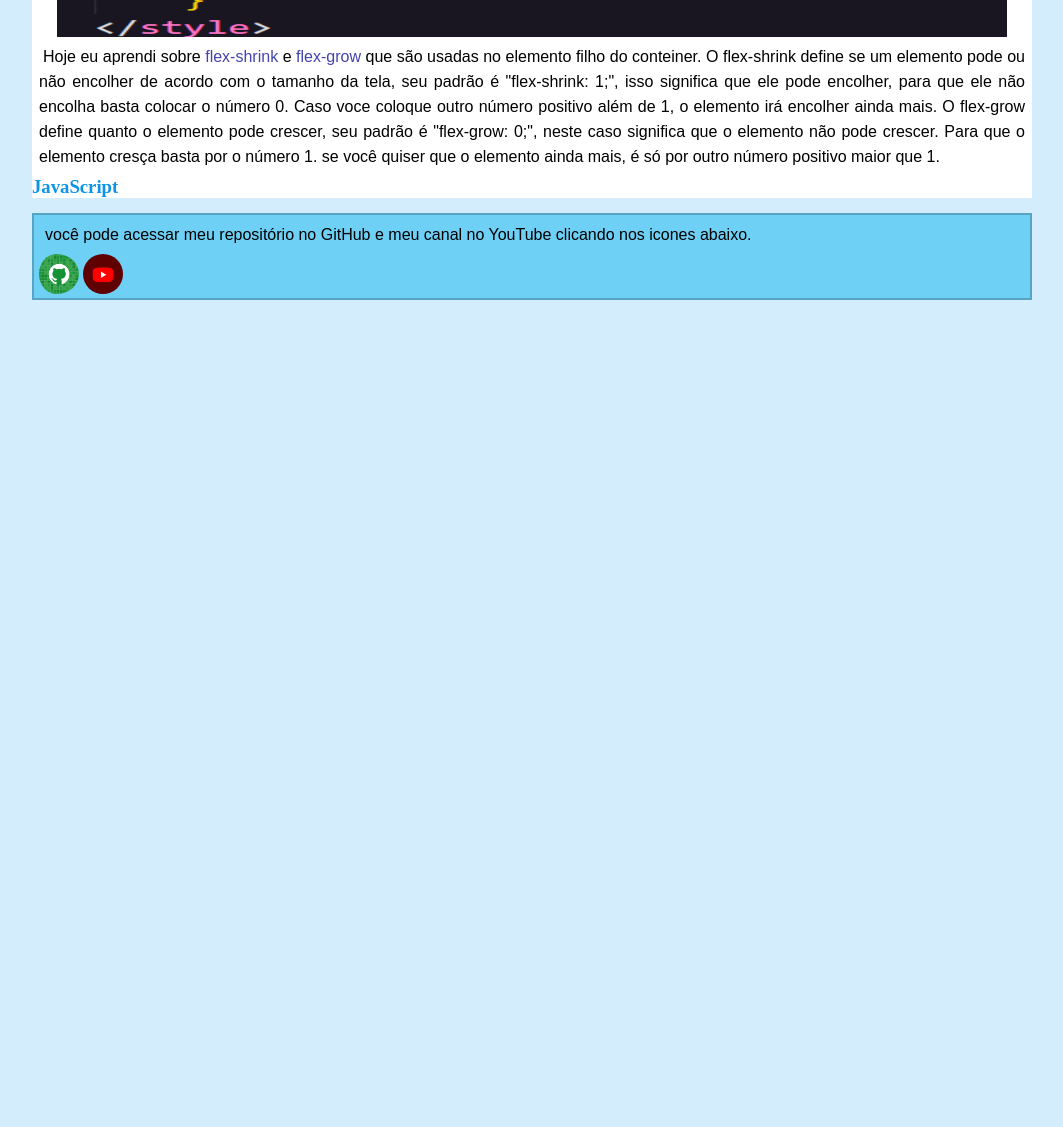
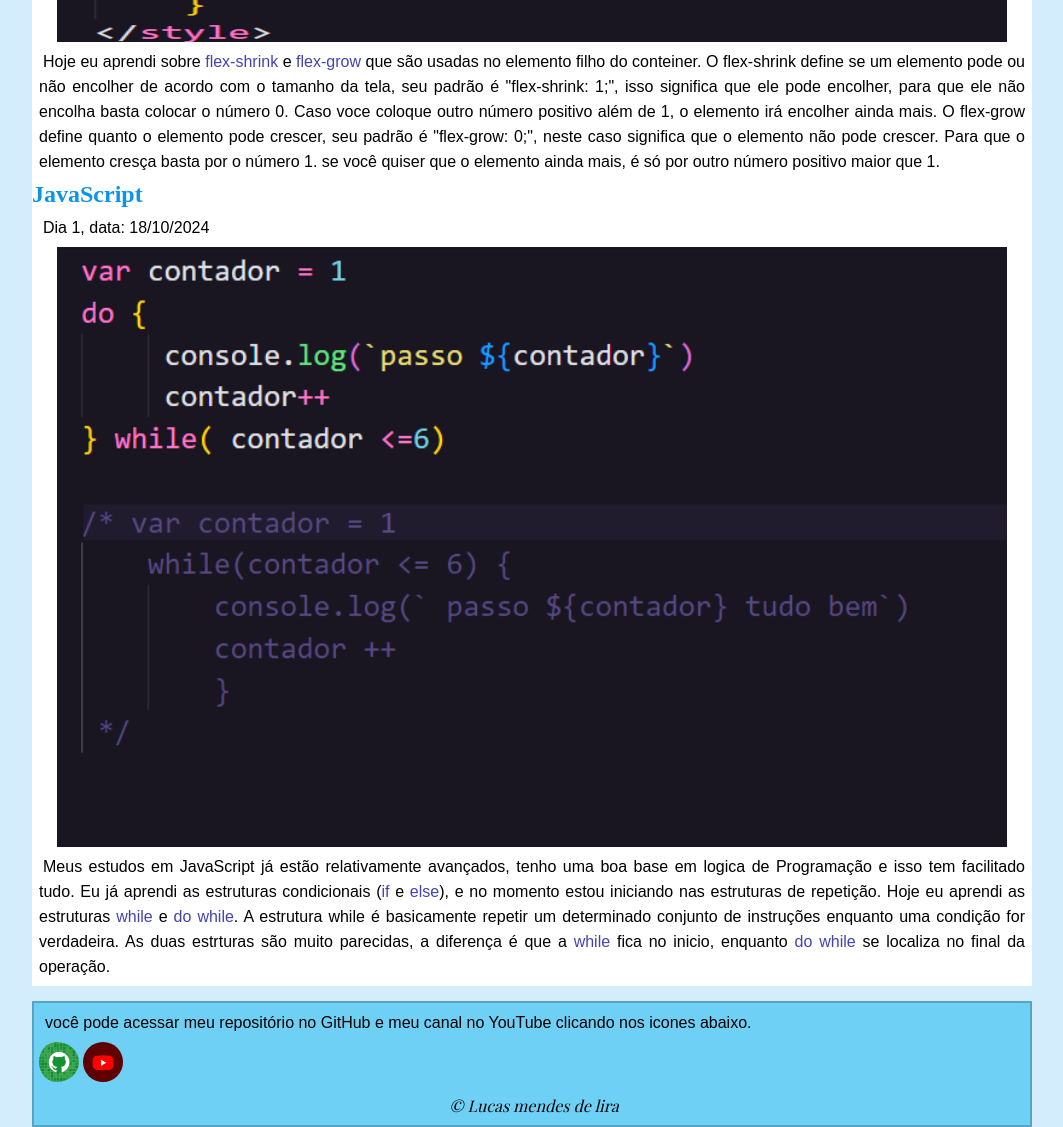
Before and after one commit to LucasLira-dev/LucasBlog, a plain HTML site: page index.html in a window 1280 px wide. Shown: the part 849-1976 px from the top of the page, without its empty margins (108-1171 px from the left). Before the commit the page ends 1149 px from the top, so only its background shows below. Drawn offline with nearby package versions, Linux system fonts and the light colour scheme; a web font is replaced by a local one.

Commit message:
dia 1 javascript

```diff
--- a/estilo/style.css
+++ b/estilo/style.css
@@ -110,7 +110,6 @@
  }
 
  #icon2 {
-
    display: inline-block;
    border-radius: 50%;
    height: 35px;
@@ -123,3 +122,11 @@
    box-shadow: 5px 5px 10px black;
    transition: transform 0.5, border 1s;
  }
+
+ #copy {
+  text-align: center;
+  font-family: "Playfair Display", serif;
+  font-optical-sizing: auto;
+  font-weight: weight;
+  font-style: italic;
+ }
--- a/index.html
+++ b/index.html
@@ -35,8 +35,9 @@
         </section>
 
         <section id="HTML/CSS">
+            <h1> HTML E CSS </h1>
             <article>
-                <h1> HTML E CSS </h1>
+
                 <p> Dia 1, data: 17/10/2024</p>
                <img src="imagens/Captura de tela 2024-10-17 135325.png" alt="imagem sobre flex-grow e shrink">
                <p>
@@ -47,20 +48,29 @@
         </section>
 
         <section id="JavaScript">
+            <h1>
+                JavaScript
+            </h1>
             <article>
-                <h1>
-                    JavaScript
-                </h1>
+               <p>  Dia 1, data: 18/10/2024 </p>
+               <img src="imagens/Captura de tela 2024-10-18 135120.png" alt=" dia 1 JavaScript">
+
+               <p>
+                Meus estudos em JavaScript já estão relativamente avançados, tenho uma boa base em logica de Programação e isso tem facilitado tudo. Eu já aprendi as estruturas condicionais (<span>if </span> e <span> else</span>), e no momento estou iniciando nas estruturas de repetição. Hoje eu aprendi as estruturas <span> while </span> e <span> do while</span>. A estrutura while é basicamente repetir um determinado conjunto de instruções enquanto uma condição for verdadeira. As duas estrturas são muito parecidas, a diferença é que a <span> while </span> fica no inicio, enquanto <span> do while </span> se localiza no final da operação.
+               </p>
             </article>
         </section>
     </main>
 
-    <footer>
+    <footer id="Contato">
         <p> você pode acessar meu repositório no GitHub e meu canal no YouTube clicando nos icones abaixo. </p>
         <a href="https://github.com/LucasLira-dev" target="_blank">
         <img src="imagens/logo-github.jpg" alt="logo do logo-github" id="icon1"> </a>
         <a href="">
         <img src="imagens/logo-youtube.jpg" alt="logo-github" id="icon2"> </a>
+      <p id="copy">  &copy; Lucas mendes de lira </p>
+
+
     </footer>
 </body>
 </html>
```
Also changed, not shown: imagens/Captura de tela 2024-10-18 135120.png (added).
